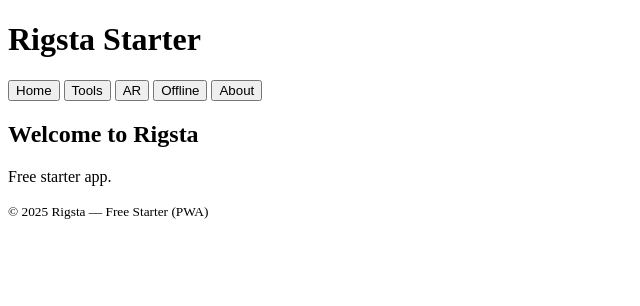
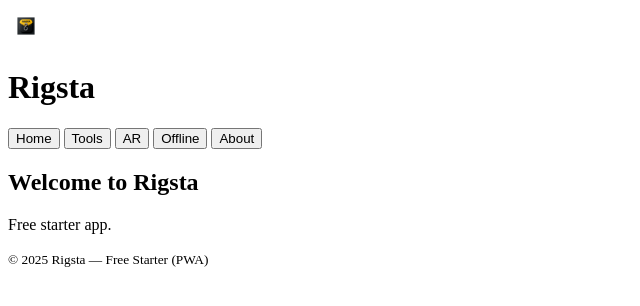
Before and after one commit to Mat6151/rigsta-starter, a website: page public/index.html in a window 1280 px wide. Shown: the whole page, without its empty margins (0-640 px from the left). Drawn offline with Linux system fonts and the light colour scheme.

Commit message:
Refactor header with logo and simplified structure

```diff
--- a/public/index.html
+++ b/public/index.html
@@ -11,7 +11,8 @@
 </head>
 <body>
 <header class="shell">
-    <h1>Rigsta <span class="badge">Starter</span></h1>
+  <img src="/icons/icon-192.png" alt="Rigsta logo" style="width:36px;height:36px;border-radius:8px;">
+  <h1>Rigsta</h1>
   <nav>
     <button data-view="home" class="active">Home</button>
     <button data-view="tools">Tools</button>
```
Lines whose indentation alone changed are shown as unchanged.
